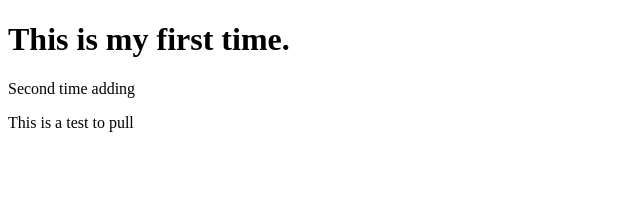
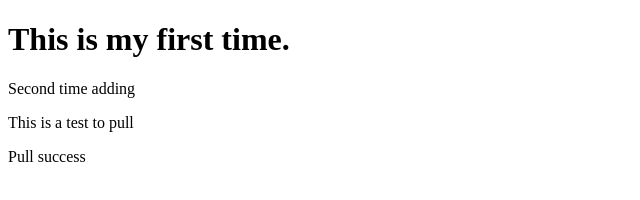
Before and after one commit to Dobbs96/first-day-repo, a plain HTML site: page index.html in a window 1280 px wide. Shown: the whole page, without its empty margins (0-640 px from the left). Drawn offline with Linux system fonts and the light colour scheme.

Commit message:
pull success added

```diff
--- a/index.html
+++ b/index.html
@@ -13,5 +13,6 @@
 
     <p>This is a test to pull</p>
 
+    <p>Pull success</p>
   </body>
 </html>
```
